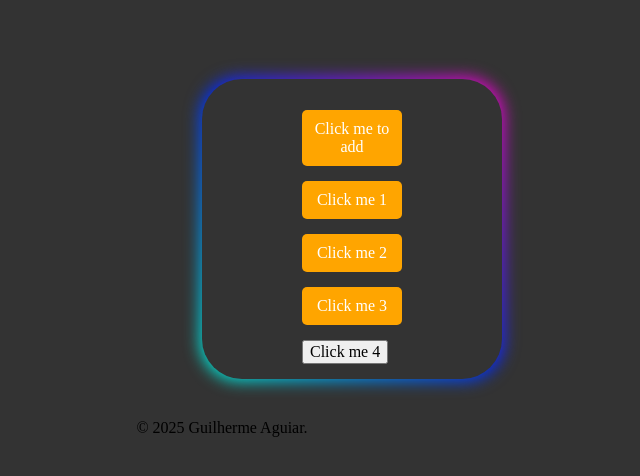
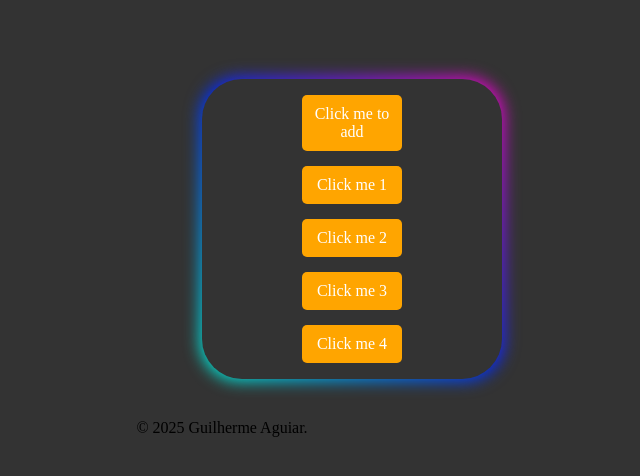
Before and after one commit to Guilherme-0-0/test, a plain HTML site: page index.html in a window 1280 px wide. Shown: the part 88-564 px from the top of the page, without its empty margins (418-1058 px from the left). Drawn offline with Linux system fonts and the light colour scheme.

Commit message:
Update style.css

```diff
--- a/style.css
+++ b/style.css
@@ -127,10 +127,23 @@ body{
         z-index: 0;
      }
 
-.btn0, .btn1, .btn2, .btn3{
+     .btn4{
+        position: relative;
+        background-color: orange;
+        color: white;
+        border: none;
+        padding: 10px;
+        cursor: pointer;
+        border-radius: 5px;
+        width: 100px;
+        display: block;
+        margin: 15px 0;
+        z-index: 0;
+     }
+.btn0, .btn1, .btn2, .btn3, .btn4{
     transition: all 0.3s ease;
 }
-.btn0:hover, .btn1:hover, .btn2:hover, .btn3:hover{
+.btn0:hover, .btn1:hover, .btn2:hover, .btn3:hover, .btn4:hover{
     transform: scale(1.1);
     background-color: #FF7300;
     color: #fff;
```
